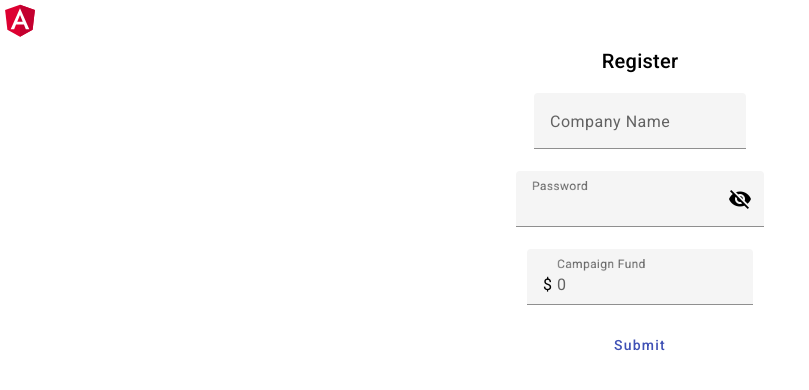
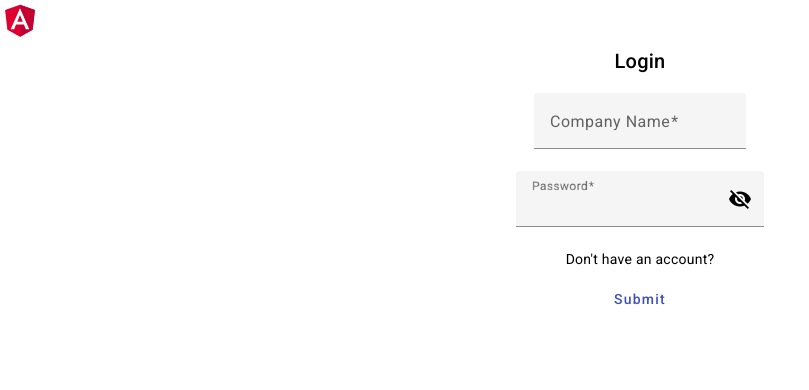
Before and after one commit to cichydawid34/Angular-task, an Angular app: page /login in a window 1280 px wide. Before the commit this address led to /. Shown: the top 390 px of the page, without its empty margins (0-809 px from the left). Built offline with nearby package versions, Linux system fonts and the light colour scheme.

Commit message:
Add: User forms connected to api

```diff
--- a/src/app/app-routing.module.ts
+++ b/src/app/app-routing.module.ts
@@ -1,10 +1,21 @@
 import { NgModule } from '@angular/core';
 import { RouterModule, Routes } from '@angular/router';
+import { RegisterComponent } from './components/user/register/register.component';
+import { LoginComponent } from './components/user/login/login.component';
 
-const routes: Routes = [];
+const routes: Routes = [
+  {
+    path: 'register',
+    component: RegisterComponent,
+  },
+  {
+    path: 'login',
+    component: LoginComponent,
+  },
+];
 
 @NgModule({
   imports: [RouterModule.forRoot(routes)],
-  exports: [RouterModule]
+  exports: [RouterModule],
 })
-export class AppRoutingModule { }
+export class AppRoutingModule {}
--- a/src/app/app.component.html
+++ b/src/app/app.component.html
@@ -7,5 +7,4 @@
   />
 </div>
 <!-- <app-campaign-list /> -->
-<app-register />
-<router-outlet></router-outlet>
+<router-outlet> </router-outlet>
--- a/src/app/components/user/login/login.component.html
+++ b/src/app/components/user/login/login.component.html
@@ -1,17 +1,17 @@
-<form class="table">
+<form class="table" [formGroup]="loginForm" (ngSubmit)="submitLoginForm()">
   <h2>Login</h2>
   <mat-form-field>
     <mat-label>Company Name</mat-label>
-    <input matInput />
+    <input matInput formControlName="companyName" placeholder="Name" required />
   </mat-form-field>
 
   <mat-form-field floatLabel="always">
     <mat-label>Password</mat-label>
     <input
       matInput
+      formControlName="password"
       type="password"
       class="example-right-align"
-      matInput
       [type]="hide ? 'password' : 'text'"
     />
     <button
@@ -25,5 +25,7 @@
     </button>
   </mat-form-field>
 
+  <p routerLink="/register">Don't have an account?</p>
+
   <button mat-button color="primary" type="submit">Submit</button>
 </form>
--- a/src/app/components/user/login/login.component.scss
+++ b/src/app/components/user/login/login.component.scss
@@ -0,0 +1,6 @@
+.table {
+  display: flex;
+  flex-direction: column;
+  justify-content: center;
+  align-items: center;
+}
--- a/src/app/components/user/login/login.component.ts
+++ b/src/app/components/user/login/login.component.ts
@@ -1,4 +1,6 @@
 import { Component } from '@angular/core';
+import { FormBuilder, FormGroup, Validators } from '@angular/forms';
+import { UserService } from 'src/app/services/user.service';
 
 @Component({
   selector: 'app-login',
@@ -7,4 +9,31 @@ import { Component } from '@angular/core';
 })
 export class LoginComponent {
   hide = true;
+  loginForm: FormGroup;
+
+  constructor(
+    private userService: UserService,
+    private formBuilder: FormBuilder
+  ) {
+    this.loginForm = this.formBuilder.group({
+      companyName: ['', Validators.required],
+      password: ['', Validators.required],
+      emeraldAmount: ['', Validators.required],
+    });
+  }
+
+  submitLoginForm(): void {
+    const companyName = this.loginForm.get('companyName')?.value;
+    const password = this.loginForm.get('password')?.value;
+
+    this.userService.loginUser(companyName, password).subscribe({
+      next: (response) => {
+        console.log('User logged successfully:', response);
+        console.log('Token:', response);
+      },
+      error: (error) => {
+        console.error('Error loggin user:', error);
+      },
+    });
+  }
 }
--- a/src/app/components/user/register/register.component.html
+++ b/src/app/components/user/register/register.component.html
@@ -1,17 +1,21 @@
-<form class="table">
+<form
+  class="table"
+  [formGroup]="registerForm"
+  (ngSubmit)="submitRegisterForm()"
+>
   <h2>Register</h2>
   <mat-form-field>
     <mat-label>Company Name</mat-label>
-    <input matInput />
+    <input matInput formControlName="companyName" placeholder="Name" required />
   </mat-form-field>
 
   <mat-form-field floatLabel="always">
     <mat-label>Password</mat-label>
     <input
       matInput
+      formControlName="password"
       type="password"
       class="example-right-align"
-      matInput
       [type]="hide ? 'password' : 'text'"
     />
     <button
@@ -26,10 +30,17 @@
   </mat-form-field>
 
   <mat-form-field floatLabel="always">
-    <mat-label>Campaign Fund</mat-label>
-    <input matInput type="number" class="example-right-align" placeholder="0" />
+    <mat-label>Emarald Amount</mat-label>
+    <input
+      matInput
+      type="number"
+      class="example-right-align"
+      placeholder="0"
+      formControlName="emeraldAmount"
+    />
     <span matTextPrefix>$&nbsp;</span>
   </mat-form-field>
+  <p routerLink="/login">Already have an account?</p>
 
   <button mat-button color="primary" type="submit">Submit</button>
 </form>
--- a/src/app/components/user/register/register.component.ts
+++ b/src/app/components/user/register/register.component.ts
@@ -1,4 +1,6 @@
 import { Component } from '@angular/core';
+import { FormBuilder, FormGroup, Validators } from '@angular/forms';
+import { UserService } from 'src/app/services/user.service';
 
 @Component({
   selector: 'app-register',
@@ -7,4 +9,33 @@ import { Component } from '@angular/core';
 })
 export class RegisterComponent {
   hide = true;
+  registerForm: FormGroup;
+
+  constructor(
+    private userService: UserService,
+    private formBuilder: FormBuilder
+  ) {
+    this.registerForm = this.formBuilder.group({
+      companyName: ['', Validators.required],
+      password: ['', Validators.required],
+      emeraldAmount: ['', Validators.required],
+    });
+  }
+
+  submitRegisterForm(): void {
+    const companyName = this.registerForm.get('companyName')?.value;
+    const password = this.registerForm.get('password')?.value;
+    const emeraldAmount = this.registerForm.get('emeraldAmount')?.value;
+
+    this.userService
+      .registerUser(companyName, password, emeraldAmount)
+      .subscribe({
+        next: (response) => {
+          console.log('User registered successfully:', response);
+        },
+        error: (error) => {
+          console.error('Error registering user:', error);
+        },
+      });
+  }
 }
--- a/src/app/services/user.service.ts
+++ b/src/app/services/user.service.ts
@@ -6,15 +6,30 @@ import { Observable } from 'rxjs';
   providedIn: 'root',
 })
 export class UserService {
-  private baseUrl = 'http://localhost:5000';
+  private baseUrl = 'http://localhost:5000/users';
 
   constructor(private http: HttpClient) {}
 
-  registerUser(name: string, password: string): Observable<any> {
-    return this.http.post<any>(`${this.baseUrl}/register`, { name, password });
+  registerUser(
+    companyName: string,
+    password: string,
+    emeraldAmount: number
+  ): Observable<any> {
+    return this.http.post<any>(`${this.baseUrl}/register`, {
+      companyName,
+      password,
+      emeraldAmount,
+    });
   }
 
-  loginUser(name: string, password: string): Observable<any> {
-    return this.http.post<any>(`${this.baseUrl}/login`, { name, password });
+  loginUser(companyName: string, password: string): Observable<any> {
+    return this.http.post(
+      `${this.baseUrl}/login`,
+      {
+        companyName,
+        password,
+      },
+      { responseType: 'text' }
+    );
   }
 }
```
Also changed, not shown: src/app/app.module.ts (+11 -1 lines), src/styles.scss (+8 -2 lines).
